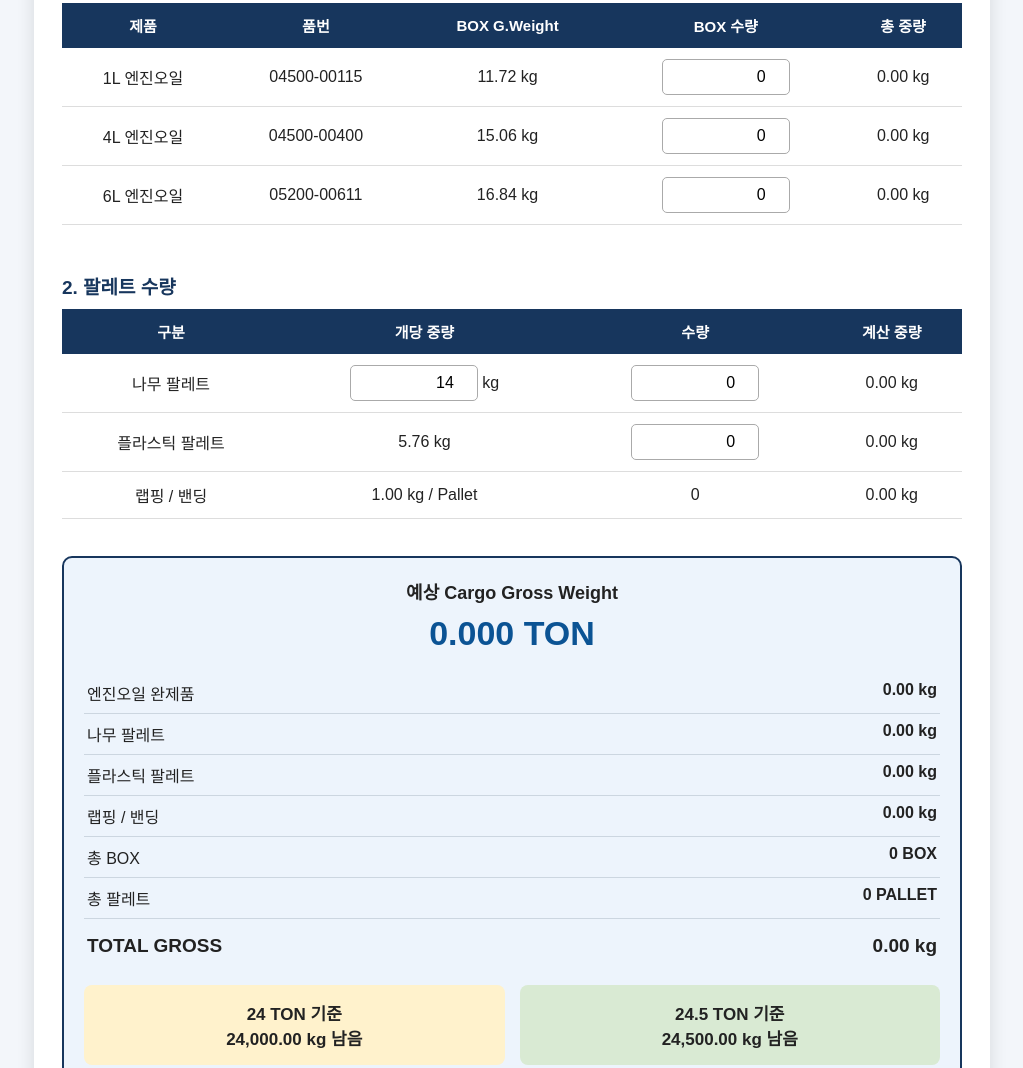
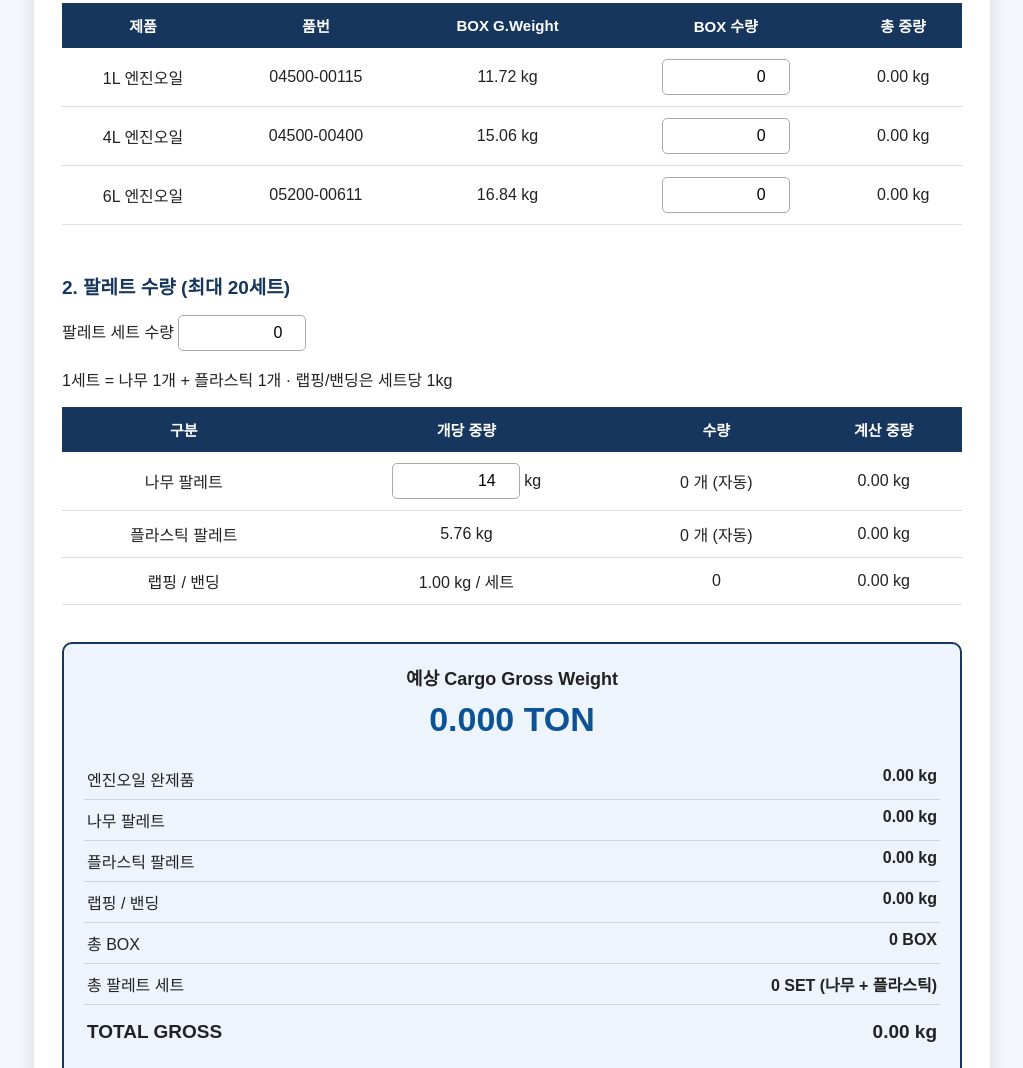
Before and after one commit to olegdad11/mypage, a plain HTML site: page calculator/index.html in a window 1280 px wide. Shown: the part 185-1253 px from the top of the page, without its empty margins (128-1151 px from the left). Drawn offline with Linux system fonts and the light colour scheme.

Commit message:
Fix paired pallet count and wrapping limit to 20 sets

```diff
--- a/calculator/index.html
+++ b/calculator/index.html
@@ -212,7 +212,9 @@ input:invalid { border:2px solid #b42318; }
 </table></div>
 
 
-<div class="section-title">2. 팔레트 수량</div>
+<div class="section-title">2. 팔레트 수량 (최대 20세트)</div>
+<p><label for="palletQty">팔레트 세트 수량</label> <input type="number" id="palletQty" value="0" min="0" max="20" step="1" required></p>
+<p>1세트 = 나무 1개 + 플라스틱 1개 · 랩핑/밴딩은 세트당 1kg</p>
 
 <div class="table-wrap"><table>
 
@@ -231,8 +233,7 @@ input:invalid { border:2px solid #b42318; }
                step="0.1"> kg
     </td>
     <td>
-        <input type="number" aria-label="나무 팔레트 수량" id="woodQty"
-               value="0" min="0">
+        <span id="woodQty">0</span> 개 (자동)
     </td>
     <td id="woodTotal">0.00 kg</td>
 </tr>
@@ -241,15 +242,14 @@ input:invalid { border:2px solid #b42318; }
     <td>플라스틱 팔레트</td>
     <td>5.76 kg</td>
     <td>
-        <input type="number" aria-label="플라스틱 팔레트 수량" id="plasticQty"
-               value="0" min="0">
+        <span id="plasticQty">0</span> 개 (자동)
     </td>
     <td id="plasticTotal">0.00 kg</td>
 </tr>
 
 <tr>
     <td>랩핑 / 밴딩</td>
-    <td>1.00 kg / Pallet</td>
+    <td>1.00 kg / 세트</td>
     <td id="packingQty">0</td>
     <td id="packingTotal">0.00 kg</td>
 </tr>
@@ -294,8 +294,8 @@ input:invalid { border:2px solid #b42318; }
 </div>
 
 <div class="result-row">
-    <span>총 팔레트</span>
-    <strong id="totalPallets">0 PALLET</strong>
+    <span>총 팔레트 세트</span>
+    <strong id="totalPallets">0 SET</strong>
 </div>
 
 <div class="result-row"
@@ -339,7 +339,7 @@ input:invalid { border:2px solid #b42318; }
 <div class="note">
 ※ 본 계산값은 Cargo Gross Weight 기준이며 컨테이너 자체 Tare Weight는 포함하지 않습니다.<br>
 ※ 나무 팔레트 실제 중량은 10~18kg 범위이므로 실제 Gross Weight에는 차이가 발생할 수 있습니다.<br>
-※ 랩핑/밴딩 포장재는 입력된 전체 팔레트 수량 × 1kg으로 계산됩니다.
+※ 나무·플라스틱 팔레트는 1:1로 사용하며 최대 20세트입니다. 랩핑/밴딩은 세트 수량 × 1kg으로 최대 20kg입니다.
 </div>
 
 </div>
@@ -370,7 +370,7 @@ function calculate() {
     const error = document.getElementById('inputError');
     error.hidden = !invalid;
     document.querySelector('.result').hidden = !!invalid;
-    if (invalid) { error.textContent = '수량은 0 이상의 정수, 나무 팔레트 중량은 10~18kg(0.1kg 단위)으로 입력해 주세요. 입력값은 10억 이하여야 합니다.'; return false; }
+    if (invalid) { error.textContent = '팔레트는 0~20세트의 정수, BOX 수량은 0 이상의 정수, 나무 팔레트 중량은 10~18kg(0.1kg 단위)으로 입력해 주세요. 입력값은 10억 이하여야 합니다.'; return false; }
     if (document.getElementById('woodWeight').value === '') { error.hidden=false; error.textContent='나무 팔레트 개당 중량을 입력해 주세요.'; document.querySelector('.result').hidden=true; return false; }
 
 
@@ -378,8 +378,11 @@ function calculate() {
     const box4 = val("box4");
     const box6 = val("box6");
 
-    const woodQty = val("woodQty");
-    const plasticQty = val("plasticQty");
+    const palletQty = val("palletQty");
+    const woodQty = palletQty;
+    const plasticQty = palletQty;
+    document.getElementById("woodQty").innerText = woodQty;
+    document.getElementById("plasticQty").innerText = plasticQty;
     const woodWeight = val("woodWeight");
 
     const weight1 = box1 * BOX_1_WEIGHT;
@@ -396,7 +399,7 @@ function calculate() {
         plasticQty * PLASTIC_WEIGHT;
 
     const totalPallets =
-        woodQty + plasticQty;
+        palletQty;
 
     const packingTotal =
         totalPallets * PACKING_WEIGHT;
@@ -452,7 +455,7 @@ function calculate() {
         (box1 + box4 + box6).toLocaleString() + " BOX";
 
     document.getElementById("totalPallets").innerText =
-        totalPallets.toLocaleString() + " PALLET";
+        totalPallets.toLocaleString() + " SET (나무 + 플라스틱)";
 
 
     document.getElementById("grossKg").innerText =
@@ -509,8 +512,7 @@ function resetForm() {
     document.getElementById("box4").value = 0;
     document.getElementById("box6").value = 0;
 
-    document.getElementById("woodQty").value = 0;
-    document.getElementById("plasticQty").value = 0;
+    document.getElementById("palletQty").value = 0;
 
     document.getElementById("woodWeight").value = 14;
 
@@ -531,7 +533,7 @@ async function copyResult() {
         "TOTAL BOX: " +
         document.getElementById("totalBoxes").innerText +
         "\n" +
-        "TOTAL PALLET: " +
+        "TOTAL PALLET SETS: " +
         document.getElementById("totalPallets").innerText;
 
     try {
```
